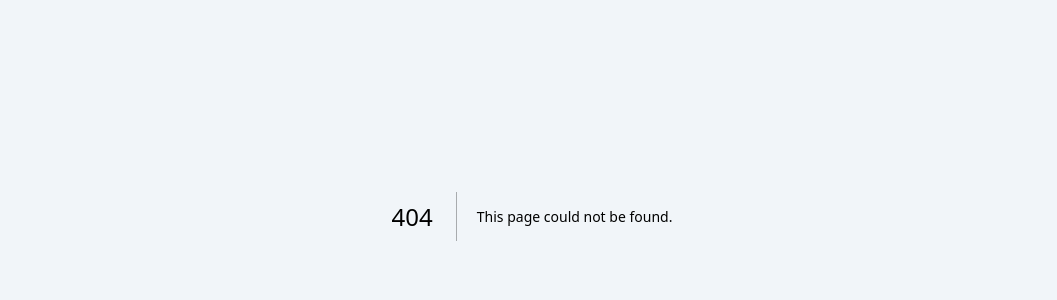
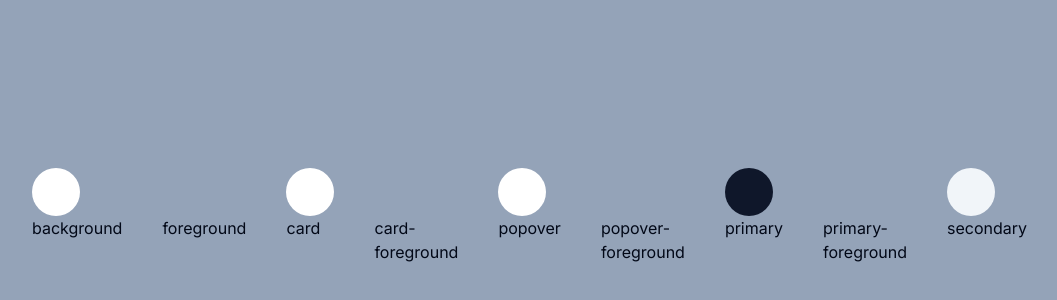
Before and after one commit to abhinandarun-02/MedConnect, a Next.js app: page /colors in a window 1280 px wide. Before the commit this address had no page. Shown: the part 184-484 px from the top of the page, without its empty margins (108-1165 px from the left). Built offline with nearby package versions, Linux system fonts and the light colour scheme.

Commit message:
feat: Implement doctor page and backend

```diff
--- a/app/(main)/dashboard/components/doctors.tsx
+++ b/app/(main)/dashboard/components/doctors.tsx
@@ -5,8 +5,12 @@ import Link from 'next/link'
 
 import { Inter } from 'next/font/google'
 import { cn } from '@/lib/utils'
-import { doctors } from '@/data/doctors'
+// import { doctors } from '@/data/doctors'
 import { Suspense } from 'react'
+import { db } from '@/lib/db'
+import { Doctor } from '@prisma/client'
+
+export const revalidate = 0
 
 export default function Doctors() {
   return (
@@ -17,6 +21,7 @@ export default function Doctors() {
     >
       <div className="flex items-center justify-between">
         <h1 className="text-lg font-semibold">Top Doctors</h1>
+        <Link href={'/doctors'}>
           <Button
             variant={'link'}
             className="text-base font-medium text-blue-500"
@@ -24,6 +29,7 @@ export default function Doctors() {
             View All
             <ChevronRight className="h-5 w-5" />
           </Button>
+        </Link>
       </div>
       <Suspense fallback="loading...">
         <DoctorList />
@@ -32,30 +38,37 @@ export default function Doctors() {
   )
 }
 
-function DoctorList() {
+async function DoctorList() {
+  const doctors = await db.doctor.findMany({
+    include: { user: true },
+    take: 6,
+  })
+
   return (
     <div className="mt-4 grid w-full grid-cols-1 justify-items-center gap-4 lg:grid-cols-2">
-      {doctors.slice(0, 4).map((doctor) => (
+      {doctors.map((doctor) => (
         <Link
           key={doctor.id}
-          href=""
+          href={`doctors/${doctor.id}`}
           className="group flex h-32 w-full items-center justify-between gap-6 rounded-md bg-muted p-4 shadow-sm hover:bg-muted md:max-w-[400px]"
         >
           <div className="m mx-0  my-auto h-[72px] w-[72px] overflow-hidden rounded-full">
+            {doctor.user?.imageUrl && (
               <UserAvatar
-              name={doctor.name}
-              image={doctor.image}
+                name={doctor.user.name}
+                image={doctor.user.imageUrl}
                 className="h-full w-full overflow-hidden transition delay-300 duration-500 ease-in-out group-hover:scale-125"
               />
+            )}
           </div>
           <div className="flex flex-col gap-1">
-            <h2 className="text-lg font-medium">{doctor.name}</h2>
+            <h2 className="text-lg font-medium">{doctor.user.name}</h2>
             <h3 className="text-sm font-normal text-zinc-500">
               {doctor.speciality}
             </h3>
-            <div className="flex items-center gap-2 font-extralight text-zinc-600">
-              <Star className="h-4 w-4 hover:fill-yellow-400" />
-              <p>5.0</p>
+            <div className="flex flex-wrap items-center gap-2 font-extralight text-zinc-600">
+              <Star className="h-4 w-4 fill-zinc-600 hover:fill-yellow-400" />
+              <p>{doctor.rating}</p>
               <p className="align-middle font-bold">.</p>
               <p>{doctor.noOfReviews}+ Reviews</p>
             </div>
--- /dev/null
+++ b/app/(main)/doctors/[doctorId]/page.tsx
@@ -0,0 +1,49 @@
+import { db } from '@/lib/db'
+import { Star } from 'lucide-react'
+import Image from 'next/image'
+import { redirect } from 'next/navigation'
+
+const DoctorPage = async ({ params }: { params: { doctorId: string } }) => {
+  const doctor = await db.doctor.findUnique({
+    where: { userId: params.doctorId },
+    include: { user: true },
+  })
+
+  if (!doctor) redirect('/doctors')
+
+  return (
+    <div>
+      <div className="flex w-full">
+        <div className="m-4 flex h-[calc(100vh-32px)] w-full  flex-col items-center rounded-2xl bg-white py-2">
+          {doctor.user?.imageUrl && (
+            <Image
+              src={doctor.user.imageUrl}
+              width={1000}
+              height={1000}
+              alt="Doctor's Photo"
+              className="mt-[5vh] h-[200px] w-[200px] rounded-[15%]"
+            />
+          )}
+
+          <div className="flex flex-col items-center justify-center text-center">
+            <h2 className="my-3 text-2xl font-bold">{doctor.user.name}</h2>
+            <div className="flex h-7 w-32 items-center justify-center rounded-3xl bg-[#feeec5] font-semibold text-[#f1b523]">
+              <Star className="fill-[#f1b523]" />
+              <div className="p-2 text-center text-2xl ">{doctor.rating}</div>
+            </div>
+            <h3 className="px-12 py-[3vh] text-start text-[#c1c2c4]">
+              {doctor.bio}
+            </h3>
+            <h3>&#128077; 98% ({doctor.noOfReviews} Votes)</h3>
+            <h3>Medical registration verified</h3>
+            <a href="#">
+              <u>Share Your Feedback</u>
+            </a>
+          </div>
+        </div>
+      </div>
+    </div>
+  )
+}
+
+export default DoctorPage
--- /dev/null
+++ b/app/(main)/doctors/page.tsx
@@ -0,0 +1,5 @@
+import React from 'react'
+
+export default function DoctorsPage() {
+  return <div>DoctorsPage</div>
+}
--- /dev/null
+++ b/app/colors/page.tsx
@@ -0,0 +1,38 @@
+import React from 'react'
+
+export default function page() {
+  const colors = [
+    'background',
+    'foreground',
+    'card',
+    'card-foreground',
+    'popover',
+    'popover-foreground',
+    'primary',
+    'primary-foreground',
+    'secondary',
+    'secondary-foreground',
+    'muted',
+    'muted-foreground',
+    'accent',
+    'accent-foreground',
+    'destructive',
+    'destructive-foreground',
+    'border',
+    'input',
+    'ring',
+  ]
+
+  return (
+    <div className="flex h-screen w-full items-center justify-center gap-4 bg-slate-400">
+      <div className="flex w-[1000px] gap-10 overflow-x-scroll">
+        {colors.map((color) => (
+          <div key={color} className="w-fit flex-col gap-1">
+            <div className={`h-12 w-12 rounded-full bg-${color}`} />
+            <div className="w-fit">{color}</div>
+          </div>
+        ))}
+      </div>
+    </div>
+  )
+}
--- a/components/SideBar.tsx
+++ b/components/SideBar.tsx
@@ -2,14 +2,18 @@ import Image from 'next/image'
 import Logo from '../public/logo.jpg'
 import { SideNav } from '@/components/SideNav'
 import { CommandMenu } from './command-menu'
+import Link from 'next/link'
 
 export const SideBar = () => {
   return (
     <div className="my-4 flex flex-col px-2">
-      <div className="header flex items-center justify-center gap-4 text-xl font-bold ">
+      <Link
+        href="/dashboard"
+        className="header flex items-center justify-center gap-4 text-xl font-bold "
+      >
         <Image src={Logo} width={40} height={40} alt="Medconnect Logo" />
         <h2>MedConnect</h2>
-      </div>
+      </Link>
       <div className="mx-4">
         <CommandMenu />
       </div>
--- a/components/SideNav.tsx
+++ b/components/SideNav.tsx
@@ -34,7 +34,7 @@ const routes = [
     label: 'Doctors',
     icon: HeartPulse,
     href: '/doctors',
-    disabled: true,
+    disabled: false,
   },
   {
     label: 'Appointments',
--- a/data/activities.ts
+++ b/data/activities.ts
@@ -10,7 +10,7 @@ export const activites: ActivityProps[] = [
   {
     id: 1,
     doctorName: 'James Smith',
-    date: '20-10-20223',
+    date: '20-10-2023',
     image:
       'https://images.unsplash.com/photo-1582750433449-648ed127bb54?ixlib=rb-4.0.3&ixid=M3wxMjA3fDB8MHxwaG90by1wYWdlfHx8fGVufDB8fHx8fA%3D%3D&auto=format&fit=crop&w=800&h=800&q=80',
     content:
```
Lines whose indentation alone changed are shown as unchanged.
